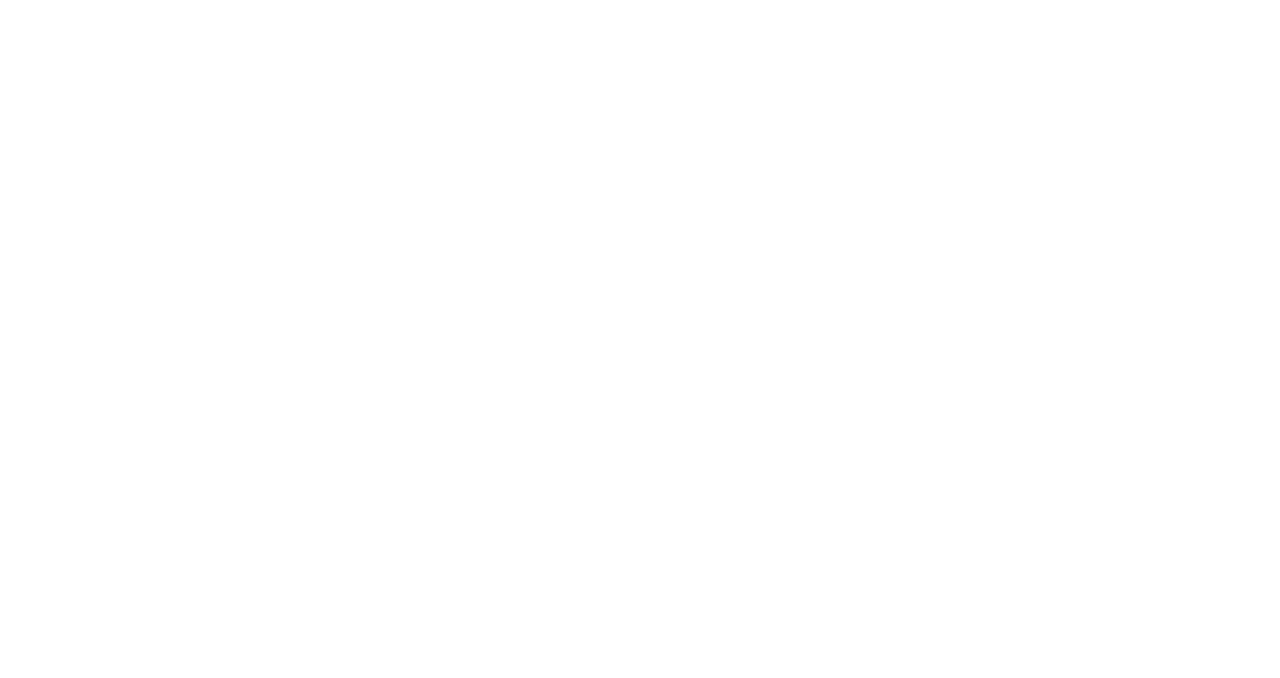
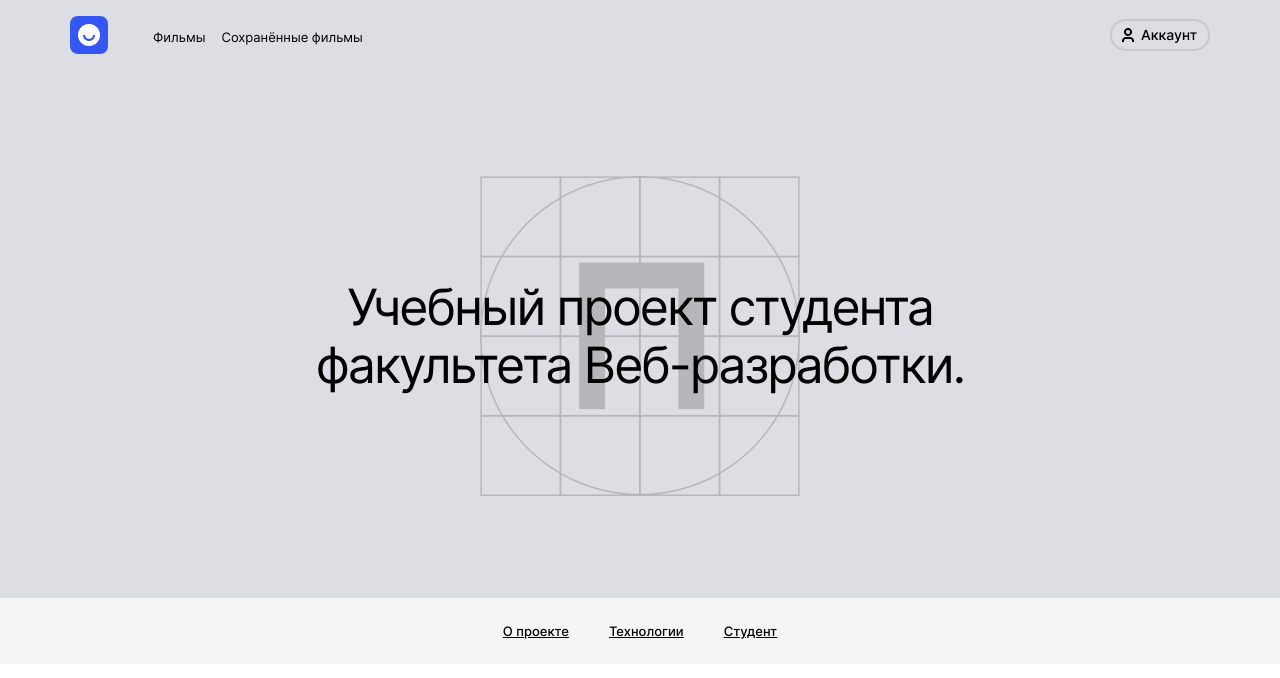
Before and after one commit to Green-Rice/movies-explorer-frontend, a React (Create React App) app: page / in a window 1280 px wide. Shown: the top 678 px of the page. Built offline with nearby package versions, Linux system fonts and the light colour scheme.

Commit message:
change app & header

```diff
--- a/src/components/App/App.js
+++ b/src/components/App/App.js
@@ -1,9 +1,18 @@
+import { Route, Routes } from 'react-router-dom';
 import './App.css';
+import { useState } from 'react';
+import Header from '../Header/Header';
+import Main from '../Main/Main';
 
 const App = () => {
+  const [loggedIn, setLoggedIn] = useState(true);
+
   return (
-    <div>
-    </div>
+    <Routes>
+      <Route element={<Header loggedIn={loggedIn} />}>
+        <Route index element={<Main />} />
+      </Route>
+    </Routes>
   );
 }
 
--- a/src/components/Header/Header.jsx
+++ b/src/components/Header/Header.jsx
@@ -1,5 +1,5 @@
 import "./Header.css";
-import {Link, NavLink} from "react-router-dom";
+import {Link, NavLink, Outlet} from "react-router-dom";
 import logo from "../../images/logo.png";
 import profile from "../../images/profile.png";
 import burgerBtn from "../../images/burger-menu-btn.svg";
@@ -15,6 +15,7 @@
 
   if (loggedIn) {
     return (
+      <>
         <header className="header">
           <Link to="/" className="link header__link_type_logo>">
             <img src={logo} className="header__logo" alt='Логотип' />
@@ -71,10 +72,13 @@
             </div>
           </div>
         </header>
+        <Outlet />
+      </>
     )
   }
 
   return(
+    <>
       <header className="header">
         <Link to="/" className="link header__link_type_logo>">
           <img src={logo} className="header__logo" alt='Логотип' />
@@ -84,6 +88,8 @@
           <Link to="/signin" className="link header__link header__link_type_btn">Войти</Link>
         </div>
       </header>
+      <Outlet />
+    </>
   )
 }
 
```
Lines whose indentation alone changed are shown as unchanged.
